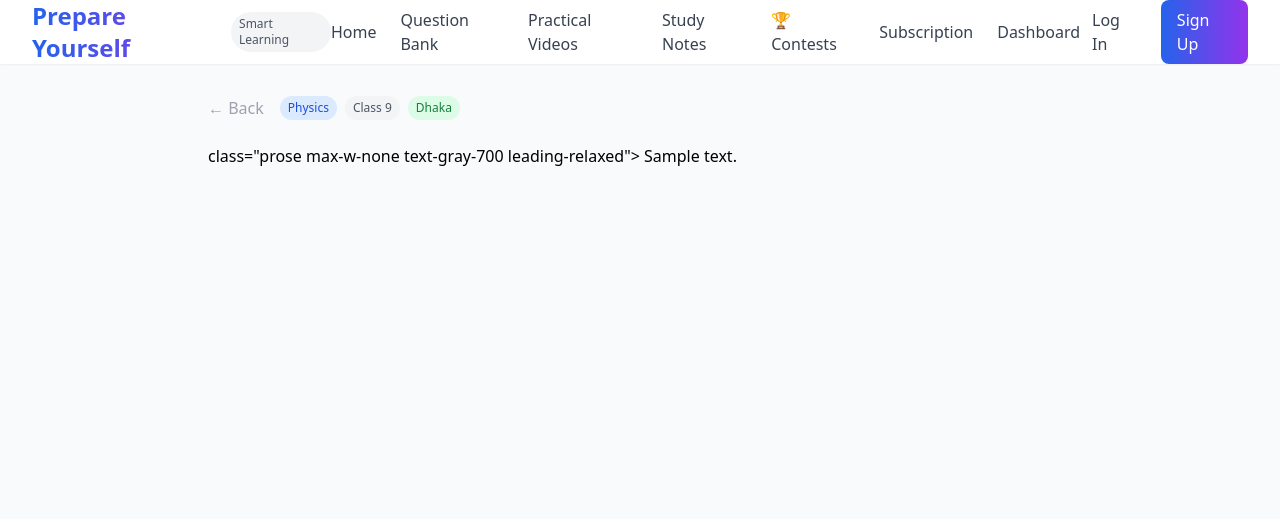
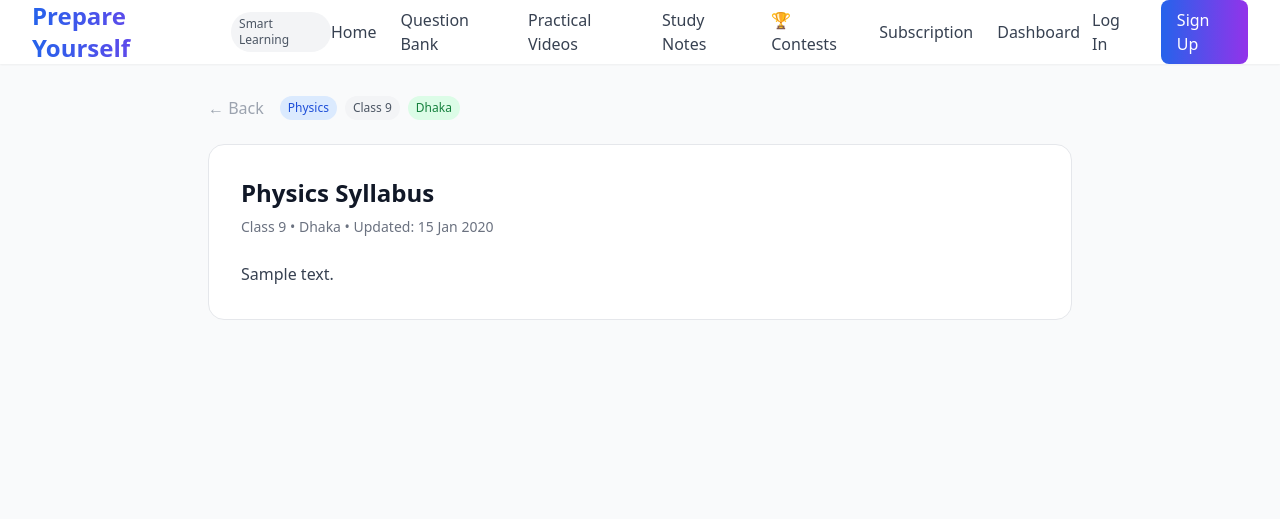
Before and after one commit to turtle-xo7/PrepareYourself, a Django app: page /syllabus/1/ in a window 1280 px wide. Shown: the top 519 px of the page. Run offline with Django 5.2, Linux system fonts and the light colour scheme; data comes from the database, SQL or seed files in the repository; tables that the repository leaves empty hold one stand-in row (values such as "Sample post"); some libraries are stand-ins or nearby versions.

Commit message:
SCRUM-63 Syllabus

```diff
--- a/templates/core/syllabus_detail.html
+++ b/templates/core/syllabus_detail.html
@@ -20,7 +20,15 @@
         {% endif %}
     </div>
 
-   class="prose max-w-none text-gray-700 leading-relaxed">
+    <div class="bg-white rounded-2xl border border-gray-200 p-8">
+        <h1 class="text-2xl font-bold text-gray-900 mb-2">
+            {{ syllabus.subject.name }} Syllabus
+        </h1>
+        <p class="text-sm text-gray-500 mb-6">
+            {{ syllabus.class_obj.name }} • {{ syllabus.board.name }} •
+            Updated: {{ syllabus.updated_at|date:"d M Y" }}
+        </p>
+        <div class="prose max-w-none text-gray-700 leading-relaxed">
             {{ syllabus.content|safe }}
         </div>
     </div>
```
